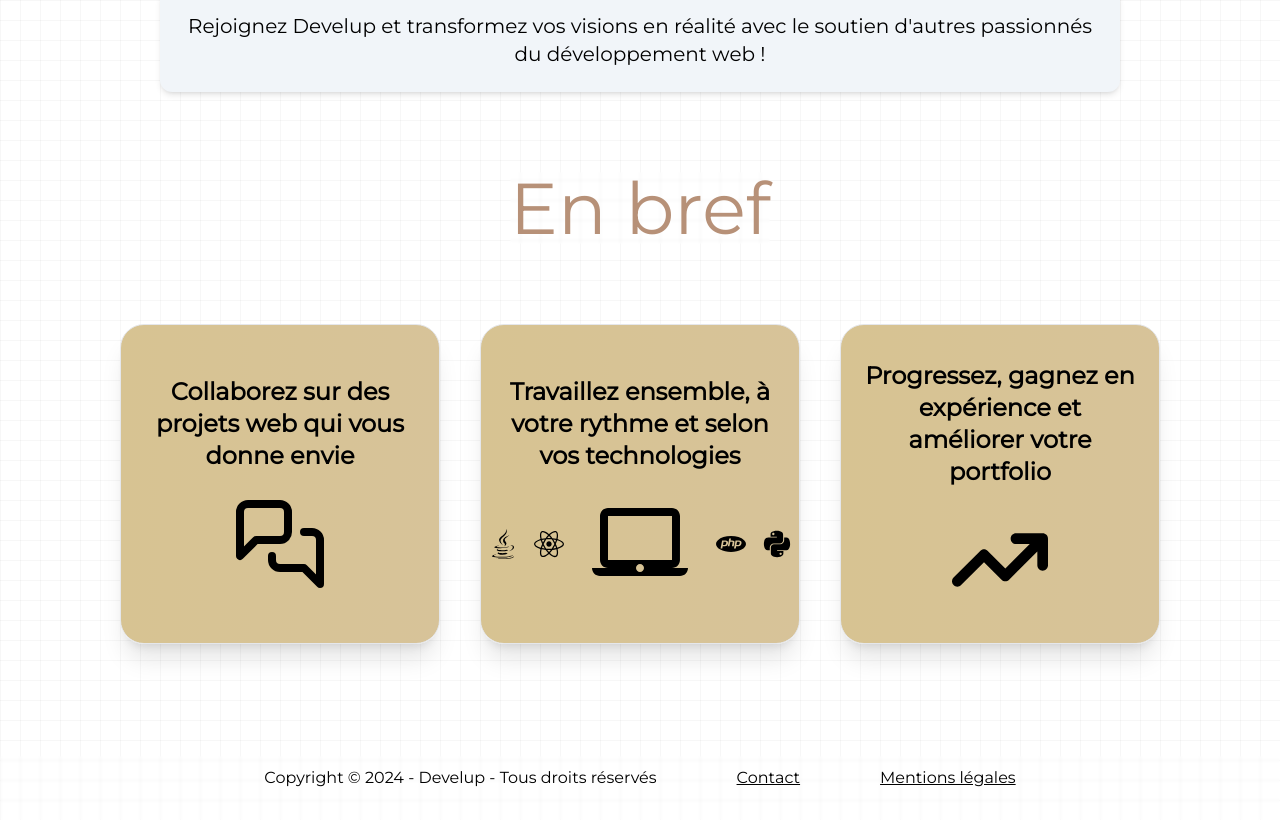
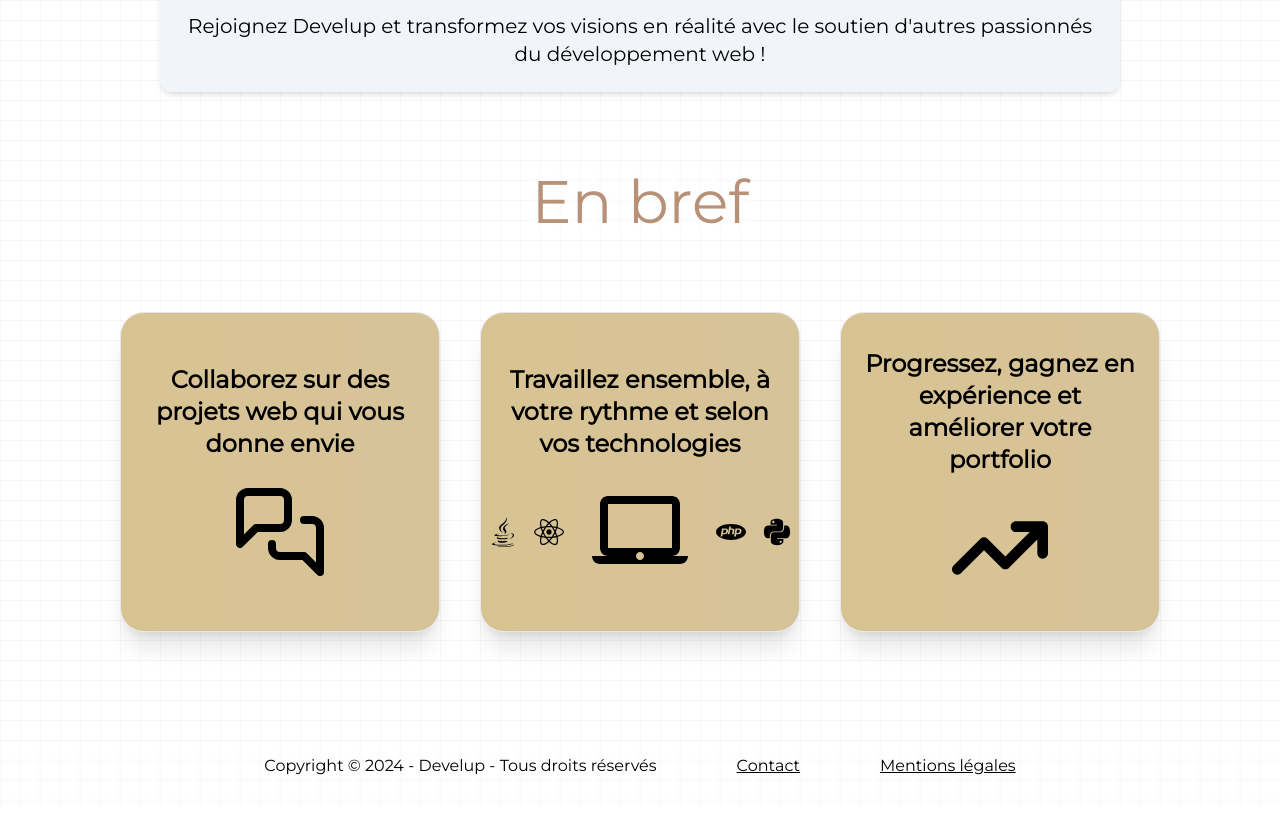
Before and after one commit to PeterLeSouchu/Develup-front, a React (Vite) app: page / in a window 1280 px wide. Shown: the part 1240-2060 px from the top of the page. Built offline with nearby package versions, Linux system fonts and the light colour scheme.

Commit message:
fix: problem scroll when arived on legal-notice page resolve with useEffect and window.scrollTo

```diff
--- a/src/pages/public/Home.tsx
+++ b/src/pages/public/Home.tsx
@@ -75,7 +75,7 @@ function Home() {
             soutien d&apos;autres passionnés du développement web !
           </p>
         </div>
-        <p className="text-7xl backdrop-blur-mini m-20 text-darkgold">
+        <p className="text-6xl backdrop-blur-mini m-20 text-darkgold">
           En bref
         </p>
         <div
--- a/src/pages/public/Legal-notices.tsx
+++ b/src/pages/public/Legal-notices.tsx
@@ -1,6 +1,10 @@
+import { useEffect } from 'react';
 import { Link } from 'react-router-dom';
 
 function LegalNotices() {
+  useEffect(() => {
+    window.scrollTo(0, 0);
+  }, []);
   return (
     <div className="min-h-84 p-20 backdrop-blur-mini">
       <h2>Définitions</h2>
```
